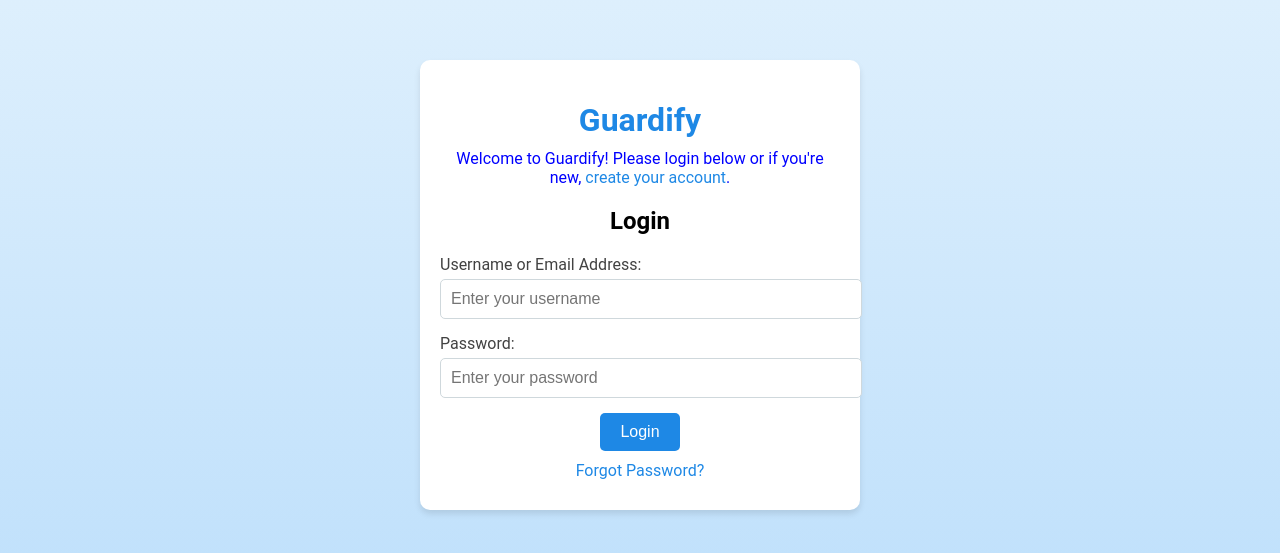
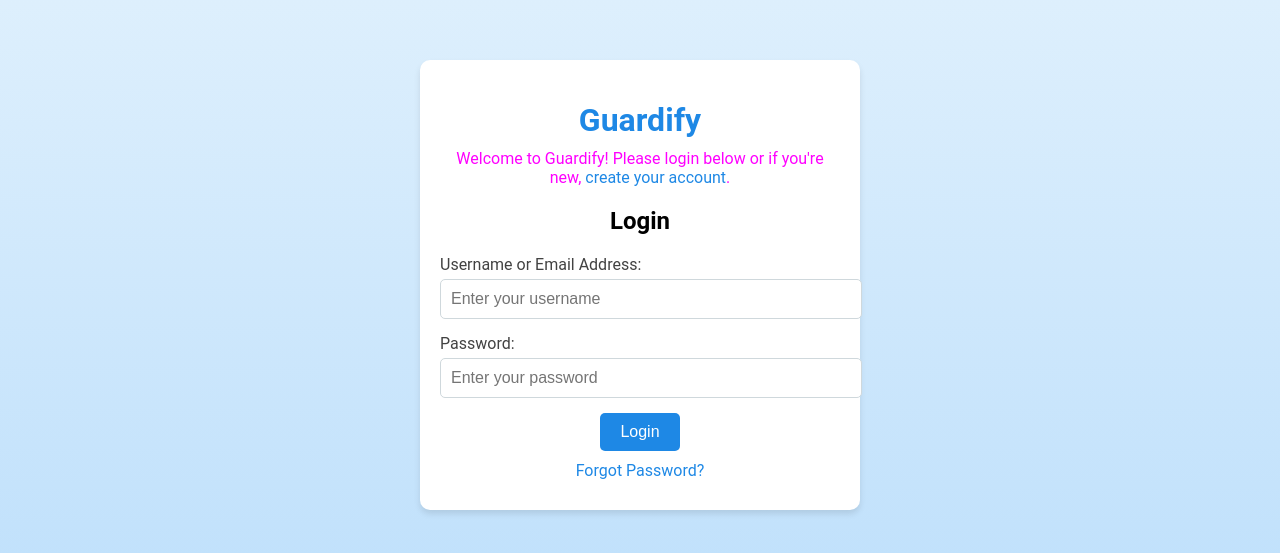
Before and after one commit to 2024-25-Allen-ISD-Computer-Science/6th-period-isp-password-manager, a browser extension: page main-page.html in a window 1280 px wide. Shown: the part 115-668 px from the top of the page. Drawn offline with Linux system fonts and the light colour scheme.

Commit message:
Testing again

```diff
--- a/styles.css
+++ b/styles.css
@@ -22,7 +22,7 @@
   margin-bottom: 10px;
 }
 p {
-  color: #0000ff;
+  color: #ff00ff;
   margin: 10px 0;
 }
 a {
```
